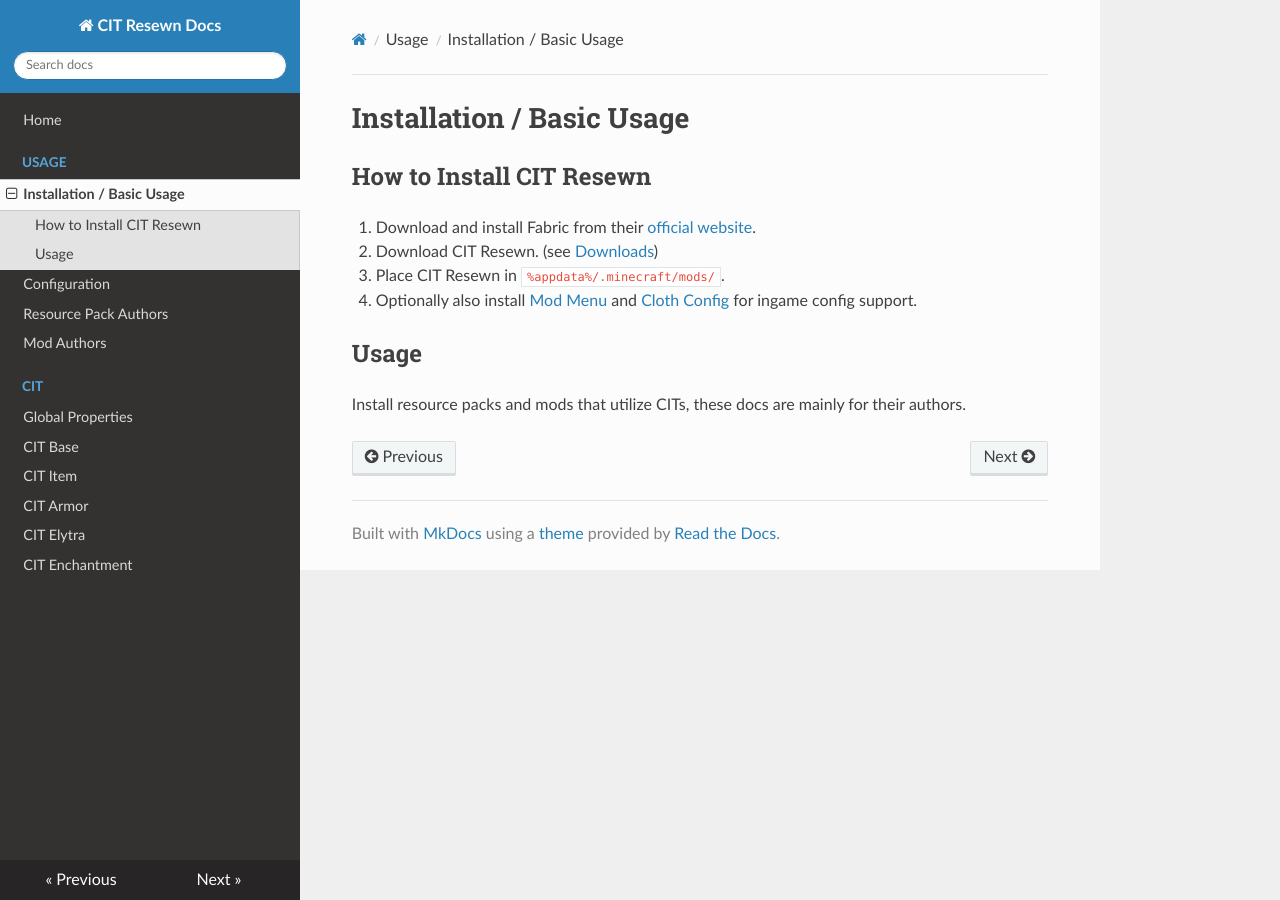
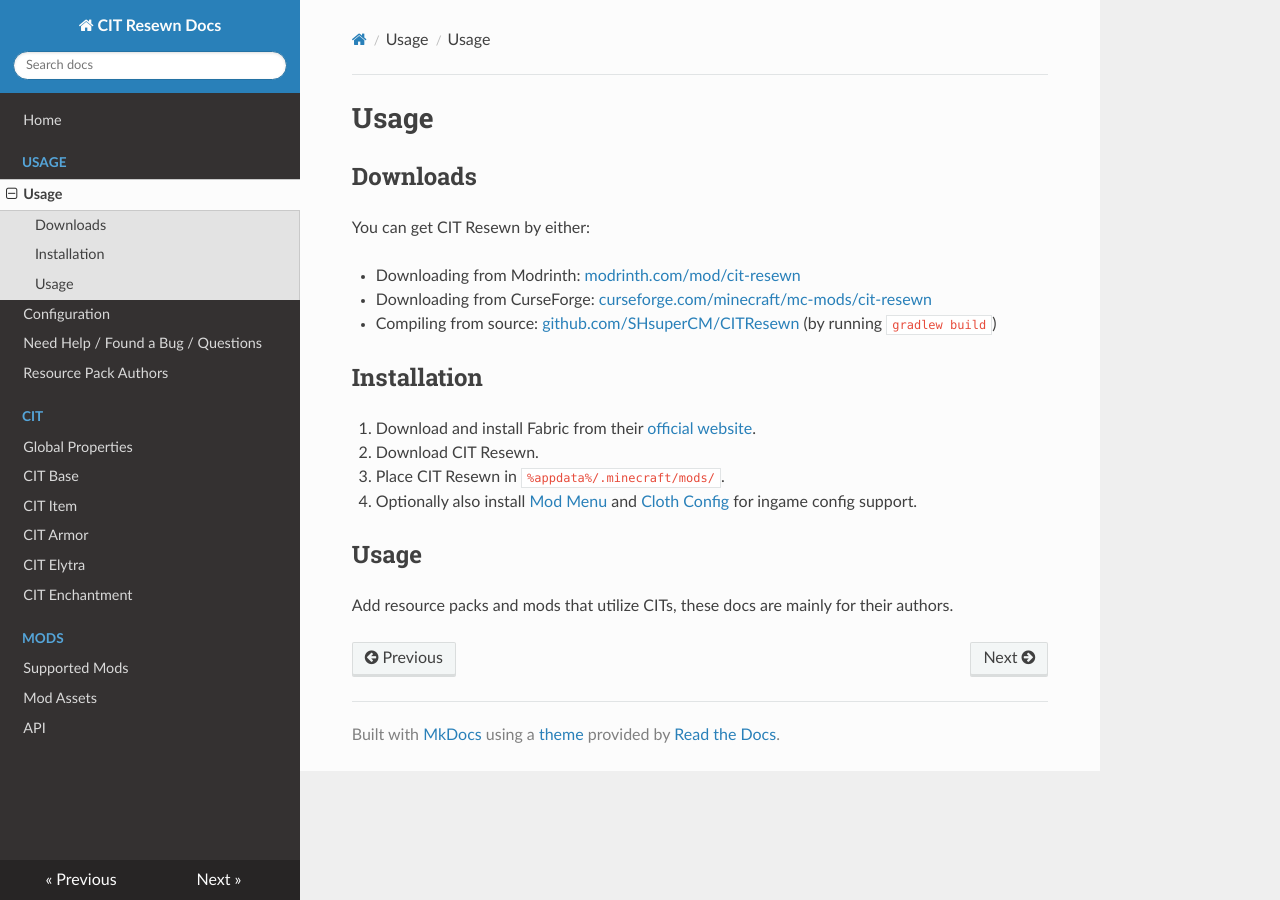
Before and after one commit to SHsuperCM/CITResewn, an MkDocs documentation site: the page built from docs/usage/users.md, in a window 1280 px wide. Built offline with MkDocs 1.6.1, drawn with Linux system fonts in a browser that asks for light colours; nearby versions of some CDN libraries.

Commit message:
Restructured pages and added supported mods

```diff
--- a/docs/usage/users.md
+++ b/docs/usage/users.md
@@ -1,13 +1,21 @@
-# Installation / Basic Usage
+# Usage
 
-## How to Install CIT Resewn
+## Downloads
+
+You can get CIT Resewn by either:
+
+- Downloading from Modrinth: [modrinth.com/mod/cit-resewn](https://modrinth.com/mod/cit-resewn)
+- Downloading from CurseForge: [curseforge.com/minecraft/mc-mods/cit-resewn](https://www.curseforge.com/minecraft/mc-mods/cit-resewn)
+- Compiling from source: [github.com/SHsuperCM/CITResewn](https://github.com/SHsuperCM/CITResewn) (by running `gradlew build`)
+
+## Installation
 
 1. Download and install Fabric from their [official website](https://fabricmc.net/use/).
-2. Download CIT Resewn. (see [Downloads](/#downloads))
+2. Download CIT Resewn.
 3. Place CIT Resewn in `%appdata%/.minecraft/mods/`.
 4. Optionally also install [Mod Menu](https://www.curseforge.com/minecraft/mc-mods/modmenu) and
    [Cloth Config](https://www.curseforge.com/minecraft/mc-mods/cloth-config) for ingame config support.
 
 ## Usage
 
-Install resource packs and mods that utilize CITs, these docs are mainly for their authors.
+Add resource packs and mods that utilize CITs, these docs are mainly for their authors.
--- a/mkdocs.yml
+++ b/mkdocs.yml
@@ -18,8 +18,8 @@
   - Usage:
     - 'usage/users.md'
     - 'usage/config.md'
+    - 'usage/help.md'
     - 'usage/pack_authors.md'
-    - 'usage/mod_authors.md'
   - CIT:
     - 'cit/global.md'
     - 'cit/cit_base.md'
@@ -27,3 +27,7 @@
     - 'cit/cit_armor.md'
     - 'cit/cit_elytra.md'
     - 'cit/cit_enchantment.md'
+  - Mods:
+    - 'mods/supported.md'
+    - 'mods/mod_assets.md'
+    - 'mods/mod_api.md'
```
Also changed, not shown: docs/index.md (+8 -21 lines), docs/mods/mod_api.md (added, +30 -0 lines), docs/mods/mod_assets.md (added, +31 -0 lines), docs/mods/supported.md (added, +38 -0 lines), docs/usage/help.md (added, +10 -0 lines), docs/usage/mod_authors.md (deleted, +0 -70 lines).
